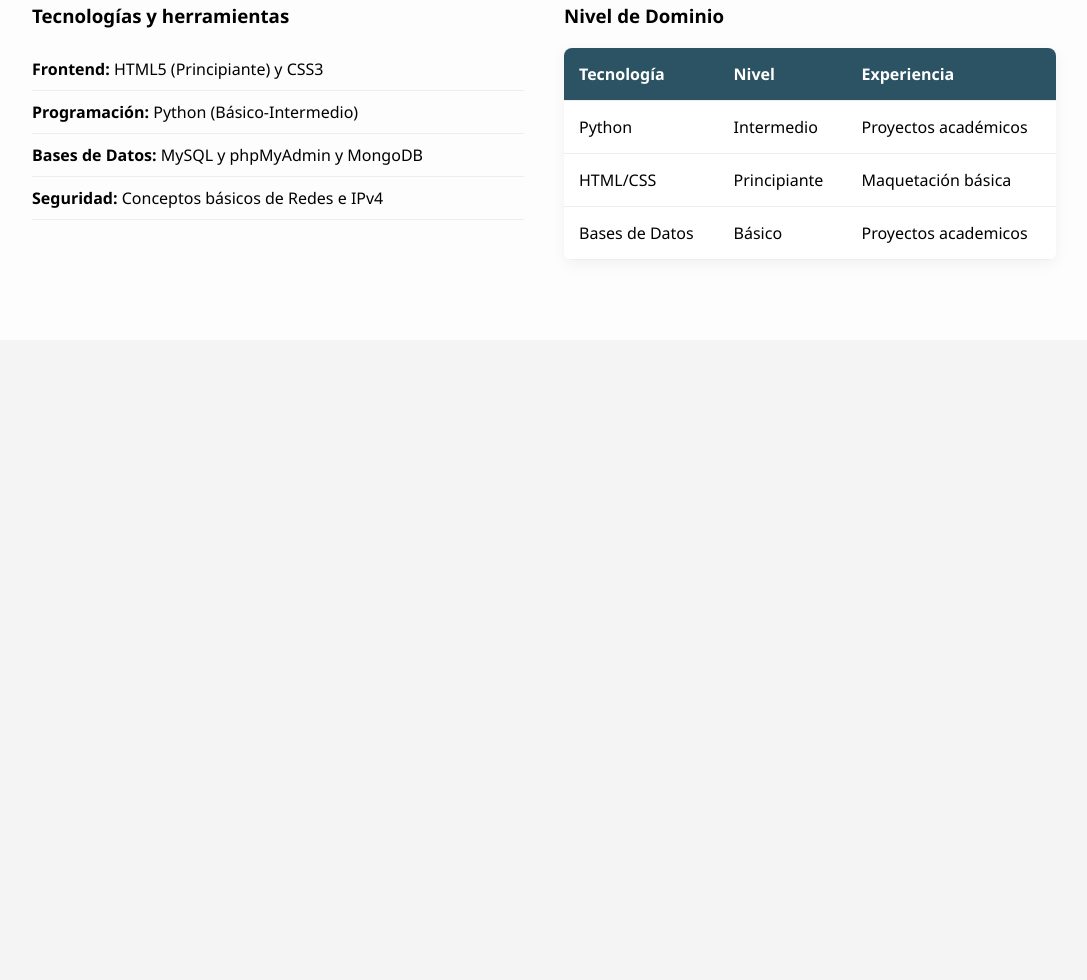
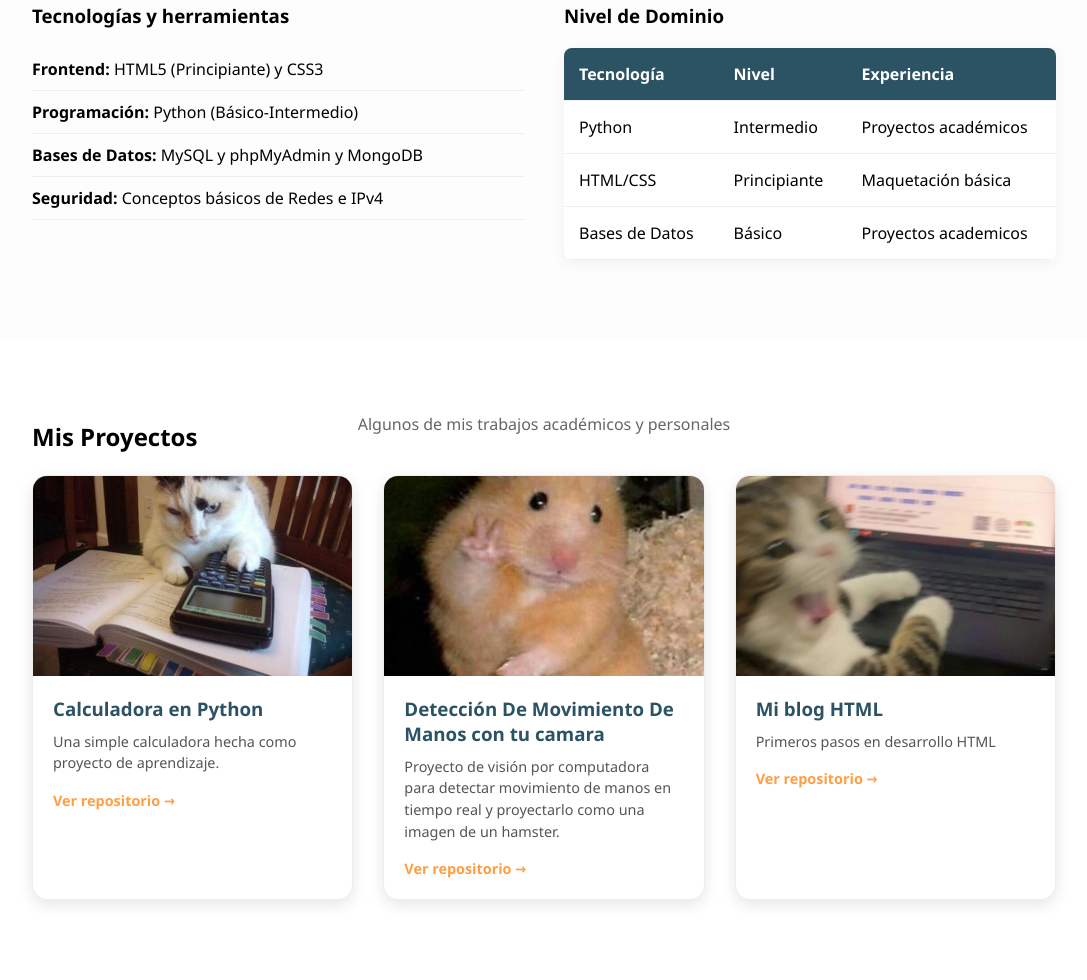
Before and after one commit to Eutaki786/Mi_PresentacionHTML, a plain HTML site: page index.html in a window 1280 px wide. Shown: the part 1349-2329 px from the top of the page, without its empty margins (96-1183 px from the left). Before the commit the page ends 1689 px from the top, so only its background shows below. Drawn offline with Linux system fonts and the light colour scheme.

Commit message:
Commit "4" mis Proyectos

```diff
--- a/Style.css
+++ b/Style.css
@@ -50,7 +50,7 @@ nav a:hover {
     color: #ff9f43;
 }
 
-/* Contenido del header */
+
 .header-content {
     display: flex;
     justify-content: space-between;
@@ -156,7 +156,7 @@ header p strong {
     margin-bottom: 12px;
     font-size: 0.95rem;
 }
-/* --- SECCIÓN HABILIDADES --- */
+
 .skills-section {
     padding: 80px 10%;
     background-color: #fdfdfd;
@@ -182,10 +182,10 @@ header p strong {
     border-bottom: 1px solid #eee;
 }
 
-/* Estilo de la Tabla (Criterio 6) */
+
 table {
     width: 100%;
-    border-collapse: collapse; /* Quita los espacios entre bordes */
+    border-collapse: collapse;
     margin-top: 20px;
     background: white;
     border-radius: 8px;
@@ -206,5 +206,75 @@ th {
 }
 
 tr:hover {
-    background-color: #f9f9f9; /* Efecto al pasar el mouse */
+    background-color: #f9f9f9;
 }
+
+.projects-section {
+    padding: 80px 10%;
+    background-color: #ffffff;
+}
+
+.subtitle {
+    text-align: center;
+    margin-top: -40px;
+    margin-bottom: 40px;
+    color: #666;
+}
+
+
+.projects-grid {
+    display: grid;
+    grid-template-columns: repeat(auto-fit, minmax(300px, 1fr));
+    gap: 30px;
+
+.project-card {
+    background: #fff;
+    border-radius: 15px;
+    overflow: hidden;
+    box-shadow: 0 5px 15px rgba(0,0,0,0.1);
+    transition: transform 0.3s ease;
+    margin: 0;
+    border: 1px solid #eee;
+}
+
+.project-card:hover {
+    transform: translateY(-10px);
+}
+
+.project-card img {
+    width: 100%;
+    height: 200px;
+    object-fit: cover;
+    display: block;
+}
+
+.project-card figcaption {
+    padding: 20px;
+}
+
+.project-card h3 {
+    margin-bottom: 10px;
+    color: #2c5364;
+}
+
+.project-card p {
+    font-size: 0.9rem;
+    color: #555;
+    margin-bottom: 15px;
+    line-height: 1.5;
+}
+
+
+.project-card a {
+    display: inline-block;
+    color: #ff9f43;
+    text-decoration: none;
+    font-weight: bold;
+    font-size: 0.9rem;
+    transition: 0.3s;
+}
+
+.project-card a:hover {
+    color: #2c5364;
+    text-shadow: 0 0 1px rgba(0,0,0,0.1);
+}
--- a/index.html
+++ b/index.html
@@ -123,6 +123,44 @@
         </div>
     </div>
 </section>
+<section id="proyectos" class="projects-section">
+    <div class="container">
+        <h2 class="section-title">Mis Proyectos</h2>
+        <p class="subtitle">Algunos de mis trabajos académicos y personales</p>
+
+        <div class="projects-grid">
+
+            <figure class="project-card">
+                <img src="./assets/GatoCalculadora.jpg" alt="Imagen de logo calculadora" width="300" height="200">
+                <figcaption>
+                    <h3>Calculadora en Python</h3>
+                    <p>Una simple calculadora hecha como proyecto de aprendizaje.</p>
+                    <a href="https://github.com/CursosWeb/X-Serv-13.6-Calculadora" target="_blank" rel="noopener noreferrer">Ver repositorio →</a>
+                </figcaption>
+            </figure>
+
+            <figure class="project-card">
+                <img src="./assets/hamster-1.jpg" alt="Imagen Hamster" width="300" height="200">
+                <figcaption>
+                    <h3>Detección De Movimiento De Manos con tu camara</h3>
+                    <p>Proyecto de visión por computadora para detectar movimiento de manos en tiempo real y proyectarlo como una imagen de un hamster.</p>
+                    <a href="https://github.com/holasoymalva/hamster" target="_blank" rel="noopener noreferrer">Ver repositorio →</a>
+                </figcaption>
+            </figure>
+
+            <figure class="project-card">
+                <img src="./assets/Gatoprogramando.jpg
+                " alt="Captura de pantalla Blog HTML" width="300" height="200">
+                <figcaption>
+                    <h3>Mi blog HTML</h3>
+                    <p>Primeros pasos en desarrollo HTML</p>
+                    <a href="https://github.com/Eutaki786/Mi_PresentacionHTML" target="_blank" rel="noopener noreferrer">Ver repositorio →</a>
+                </figcaption>
+            </figure>
+
+        </div>
+    </div>
+</section>
 </main>
     <footer>
         </footer>
```
Also changed, not shown: assets/GatoCalculadora.jpg (added), assets/Gatoprogramando.jpg (added), assets/hamster-1.jpg (added).
